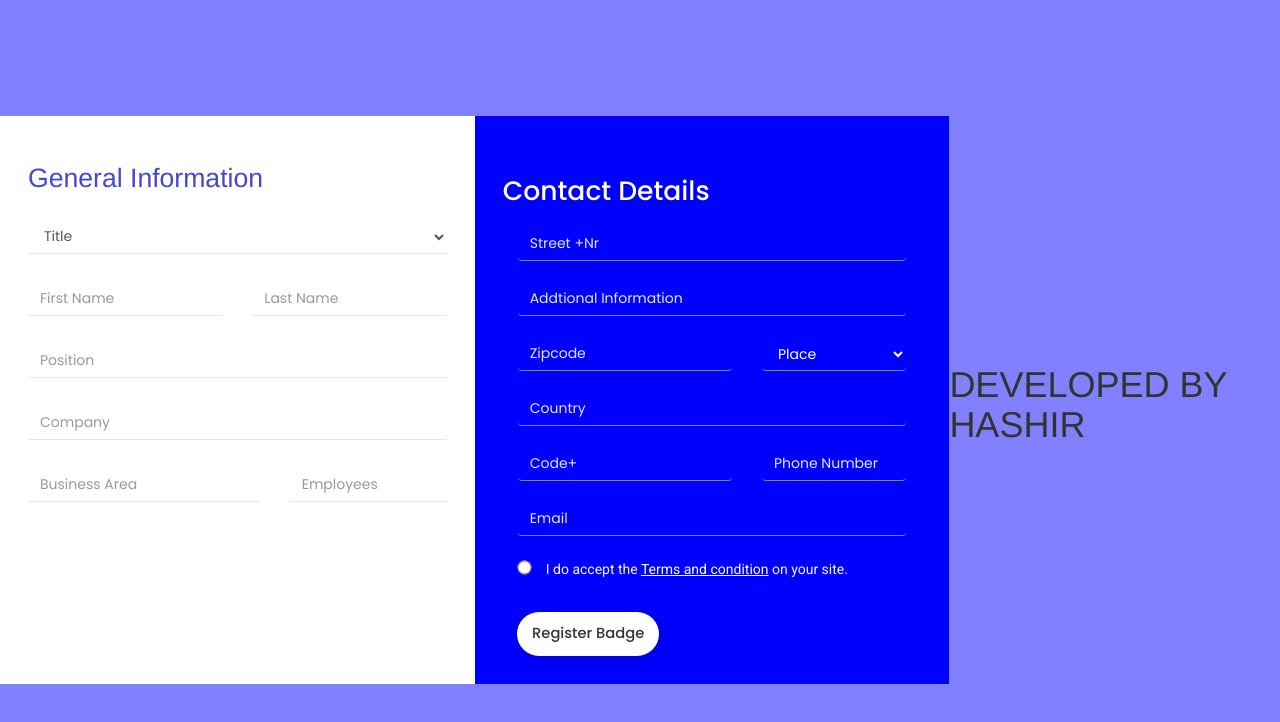
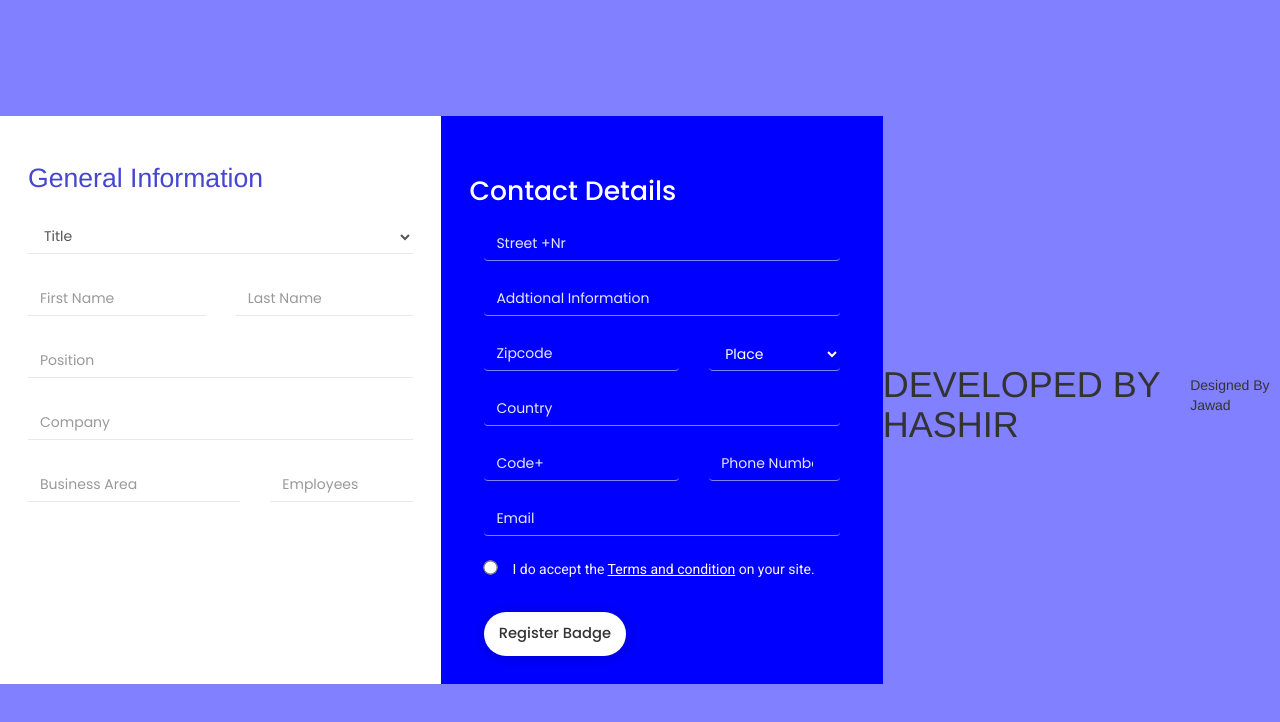
Before and after one commit to Hashirattiyedath/test-web, a plain HTML site: page index.html in a window 1280 px wide. Drawn offline with nearby package versions, Linux system fonts and the light colour scheme.

Commit message:
designer name added

```diff
--- a/index.html
+++ b/index.html
@@ -94,6 +94,7 @@
 </section>
 
 <h1>DEVELOPED BY HASHIR</h1>
+<p>Designed By Jawad</p>
 
 </body>
 </html>
```
